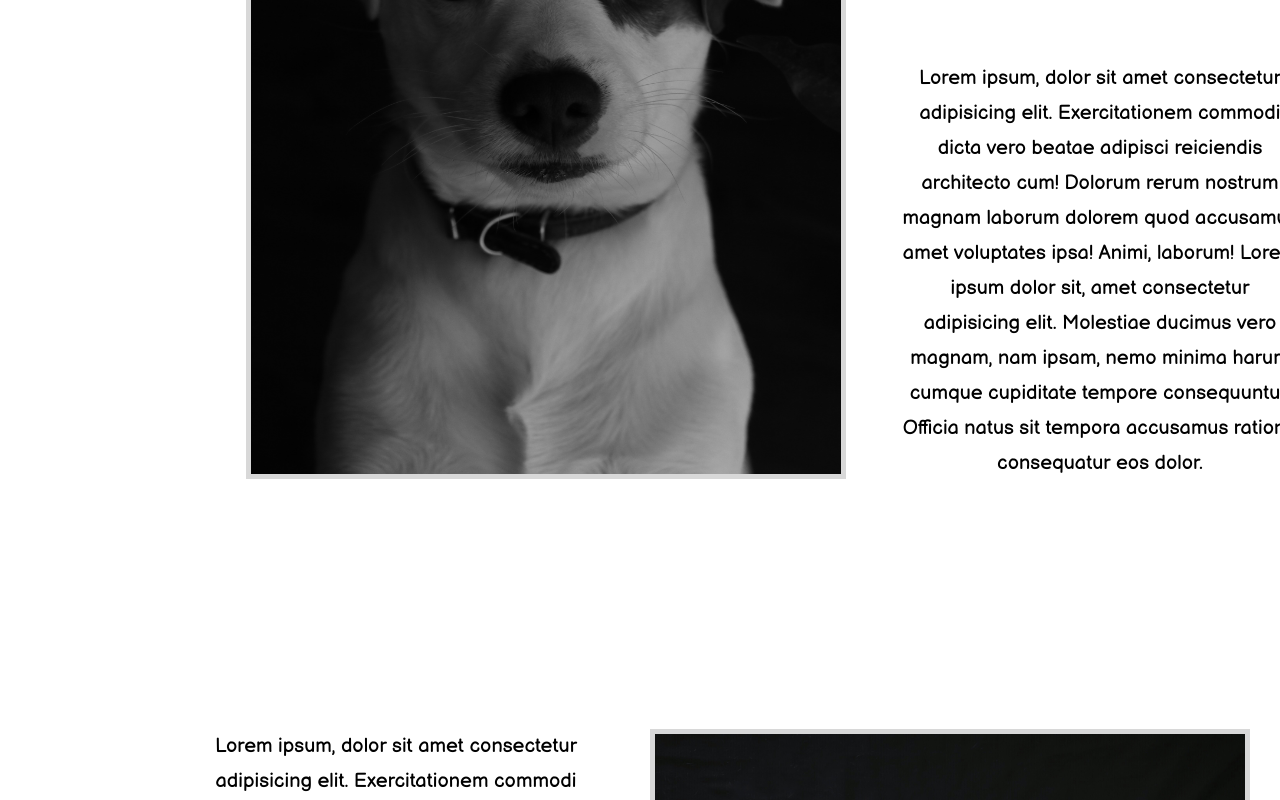
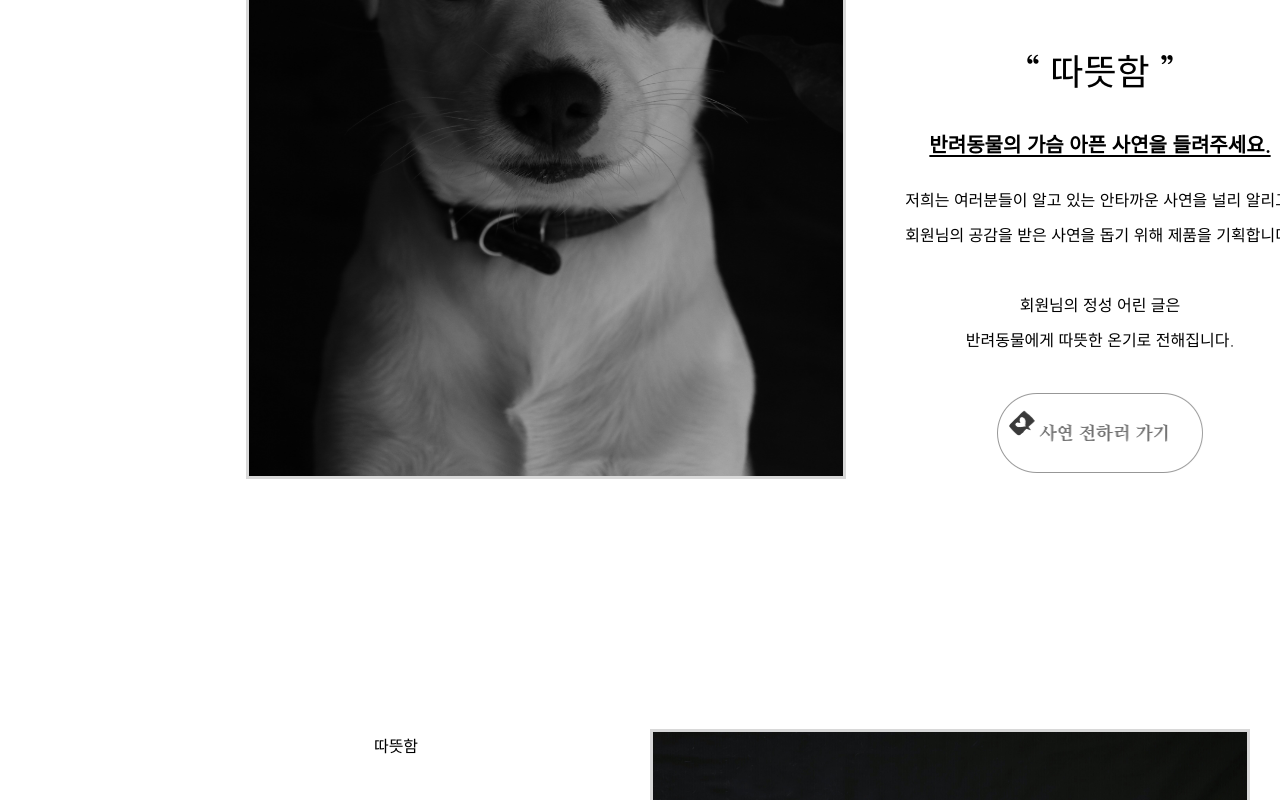
Before and after one commit to well-balanced/warm-warm, a plain HTML site: page index.html in a window 1280 px wide. Shown: the part 640-1440 px from the top of the page. Drawn offline with nearby package versions, Linux system fonts and the light colour scheme.

```diff
--- a/index.html
+++ b/index.html
@@ -3,12 +3,19 @@
 <head>
     <meta charset="UTF-8">
     <meta name="viewport" content="width=device-width, initial-scale=1.0">
-    <link href="https://fonts.googleapis.com/css2?family=Balsamiq+Sans&display=swap" rel="stylesheet">
+    <meta property="og:type" content="website">
+    <meta property="og:url" content="https://well-balanced.github.io/warm-warm/">
+    <meta property="og:title" content="Warm Warm">
+    <meta property="og:description" content="따뜻하게 안아주세요">
+    <meta property="og:image" content="static/images/pome.jpeg">
+    <link href="https://fonts.googleapis.com/css2?family=Balsamiq+Sans&family=Nanum+Gothic&family=Nanum+Myeongjo:wght@700&display=swap" rel="stylesheet">
     <script
     src="https://code.jquery.com/jquery-3.5.1.slim.js"
     integrity="sha256-DrT5NfxfbHvMHux31Lkhxg42LY6of8TaYyK50jnxRnM="
     crossorigin="anonymous"></script>
     <title>Warm Warm</title>
+    <link rel=" shortcut icon" href="static/icons/favicon.ico">
+    <link rel="icon" href="static/icons/favicon.ico">
 </head>
 <body>
     <div class="container">
@@ -26,12 +33,21 @@
                 <img src="static/images/poor-puppy-1.jpg">
             </article>
             <article class="description">
-                    Lorem ipsum, dolor sit amet consectetur adipisicing elit. Exercitationem commodi dicta vero beatae adipisci reiciendis architecto cum! Dolorum rerum nostrum magnam laborum dolorem quod accusamus amet voluptates ipsa! Animi, laborum! Lorem ipsum dolor sit, amet consectetur adipisicing elit. Molestiae ducimus vero magnam, nam ipsam, nemo minima harum cumque cupiditate tempore consequuntur. Officia natus sit tempora accusamus ratione consequatur eos dolor.
+                <p class="description-title">“ 따뜻함 ”</p>
+                <p class="description-subtitle"><strong><u style="text-underline-position: under;">반려동물의 가슴 아픈 사연을 들려주세요.</u></strong></p>
+                저희는 여러분들이 알고 있는 안타까운 사연을 널리 알리고, 회원님의 공감을 받은 사연을 돕기 위해 제품을 기획합니다.
+                <br><br>
+                회원님의 정성 어린 글은
+                <br>
+                반려동물에게 따뜻한 온기로 전해집니다.
+                <br>
+                <br>
+                <img style="zoom: 0.5;"src="static/images/go-to-community.png">
             </article>
         </section>
         <section>
             <article class="description bottom">
-                    Lorem ipsum, dolor sit amet consectetur adipisicing elit. Exercitationem commodi dicta vero beatae adipisci reiciendis architecto cum! Dolorum rerum nostrum magnam laborum dolorem quod accusamus amet voluptates ipsa! Animi, laborum! Lorem ipsum dolor sit, amet consectetur adipisicing elit. Molestiae ducimus vero magnam, nam ipsam, nemo minima harum cumque cupiditate tempore consequuntur. Officia natus sit tempora accusamus ratione consequatur eos dolor.
+                    따뜻함
             </article>
             <article class="photo">
                 <img src="static/images/poor-puppy-3.jpg">
@@ -92,8 +108,8 @@
     }
 
     .photo img {
-        width: 590px;
-        height: 790px;
+        width: 594px;
+        height: 794px;
         position: relative;
         top: 50%;
         bottom: 50%;
@@ -104,8 +120,8 @@
         width: 400px;
         margin-top: 50px;
         display: inline-block;
-        font-size: 20px;
-        font-family: 'Balsamiq Sans';
+        font-size: 16px;
+        font-family: 'Nanum Gothic', sans-serif;
         line-height: 35px;
     }
 
@@ -124,6 +140,16 @@
 
     #warmth-counter {
         float: right;
+    }
+
+    .description-title {
+        font-family: 'Nanum Myeongjo', serif;
+        font-size: 36px;
+    }
+
+    .description-subtitle {
+        font-family: 'Nanum Gothic', sans-serif;
+        font-size: 20px;
     }
 
 </style>
```
Also changed, not shown: static/icons/favicon.ico (added), static/images/go-to-community.png (added), static/images/pome.jpeg (added).
